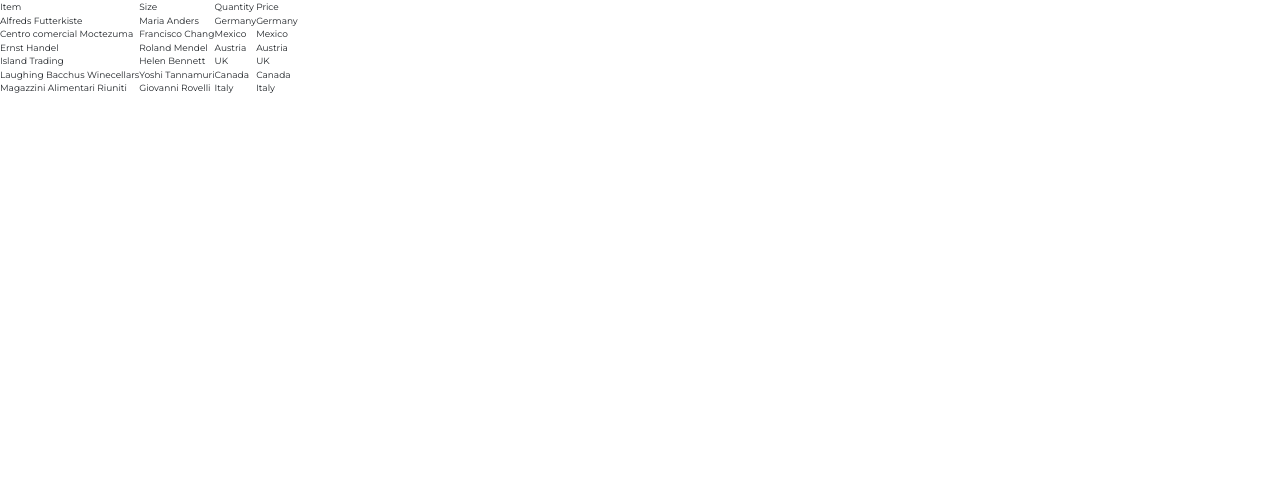
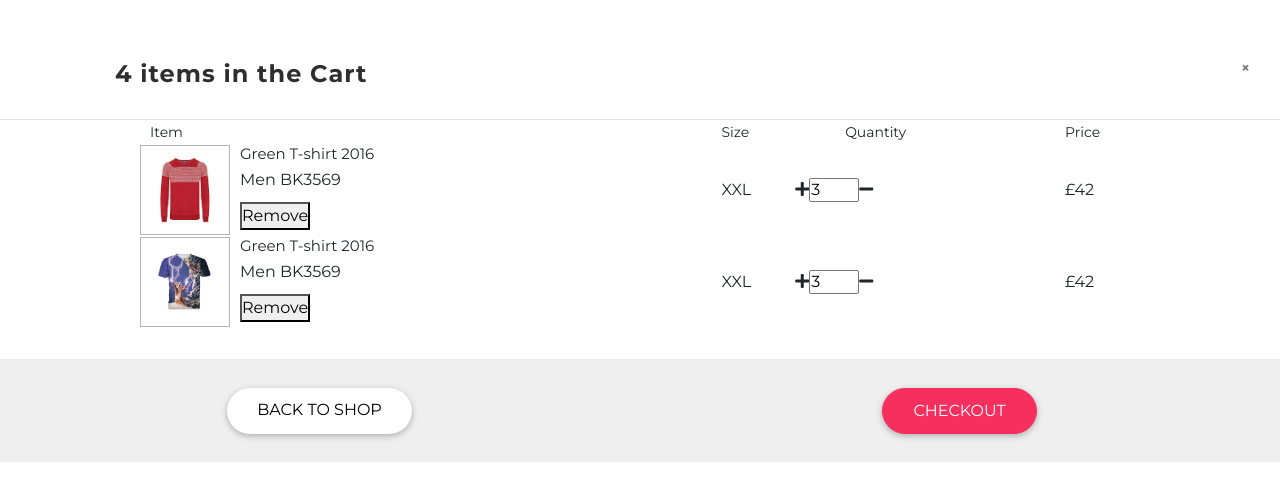
Before and after one commit to Oladunjoye/shopmate, a React (Create React App) app in the folder shopmate/: page /cart in a window 1280 px wide. Shown: the top 500 px of the page. Built offline with nearby package versions, Linux system fonts and the light colour scheme.

Commit message:
cart modal

```diff
--- a/shopmate/src/Checkout/Cart.js
+++ b/shopmate/src/Checkout/Cart.js
@@ -1,60 +1,78 @@
 import React from "react"
+import {Link} from "react-router-dom"
 
 function Cart(){
     return(
-        <div>
-        <table>
-        <tr>
-          <th>Item</th>
-          <th>Size</th>
-          <th>Quantity</th>
-          <th>Price</th>
+    <div className ="cart-form">
+    <h3>4 items in the Cart  <button type="button" className="close" data-dismiss="modal" aria-label="Close">
+    <span aria-hidden="true">&times;</span>
+  </button></h3>
 
-        </tr>
-        <tr>
-          <td>Alfreds Futterkiste</td>
-          <td>Maria Anders</td>
-          <td>Germany</td>
-          <td>Germany</td>
+    <hr/>
 
-        </tr>
-        <tr>
-          <td>Centro comercial Moctezuma</td>
-          <td>Francisco Chang</td>
-          <td>Mexico</td>
-          <td>Mexico</td>
+    <table className="cart-table table-borderless">
+    <thead id ="thead">
+      <tr>
+        <th scope="col"  id="cart-header-1">Item</th>
+        <th scope="col" id="cart-header-2">Size</th>
 
-        </tr>
-        <tr>
-          <td>Ernst Handel</td>
-          <td>Roland Mendel</td>
-          <td>Austria</td>
-          <td>Austria</td>
+        <th scope="col" id="cart-header-3">Quantity</th>
+        <th scope="col" id="cart-header-4">Price</th>
 
-        </tr>
-        <tr>
-          <td>Island Trading</td>
-          <td>Helen Bennett</td>
-          <td>UK</td>
-          <td>UK</td>
 
-        </tr>
-        <tr>
-          <td>Laughing Bacchus Winecellars</td>
-          <td>Yoshi Tannamuri</td>
-          <td>Canada</td>
-          <td>Canada</td>
 
-        </tr>
-        <tr>
-          <td>Magazzini Alimentari Riuniti</td>
-          <td>Giovanni Rovelli</td>
-          <td>Italy</td>
-          <td>Italy</td>
+      </tr>
 
-        </tr>
-      </table></div>
-    )
+    </thead>
+
+
+    <tbody id ="tbody">
+      <tr>
+
+        <td class= "full-cart-image" id ="full-cart-image">
+
+        <img id ="cart-image" src= "/images/shop1sm.png" />
+        <div className ="cart-image-content">
+        <h4>Green T-shirt 2016</h4>
+        <p>Men BK3569</p>
+        <button>Remove</button>
+        </div>
+        </td>
+        <td> XXL</td>
+        <td id = "td-input"><i class="fas fa-plus"></i><input type ="text" value ="3"/><i class="fas fa-minus"></i></td>
+        <td>£42</td>
+
+
+
+
+
+      </tr>
+      <tr>
+      <td  class= "full-cart-image" id ="full-cart-image-2">
+      <img id ="cart-image" src= "/images/shop2sm.png" />
+      <div className ="cart-image-content">
+      <h4>Green T-shirt 2016</h4>
+      <p>Men BK3569</p>
+      <button>Remove</button>
+      </div>
+      </td>
+      <td> XXL</td>
+      <td><i class="fas fa-plus"></i><input type ="text" value ="3"/><i class="fas fa-minus"></i></td>
+      <td>£42</td>
+
+      </tr>
+
+
+    </tbody>
+  </table>
+
+  <div className ="checkout-footer">
+  <Link to =  "/products" className = "btn btn-ghost btn-white" href = "#">Back to shop</Link>
+  <Link to =  "/checkout" className = "btn btn-standard " data-dismiss ="modal" href = "#">Checkout</Link>
+  </div>
+</div>
+
+        )
 }
 
 export default Cart
--- /dev/null
+++ b/shopmate/src/Checkout/CartModal.js
@@ -0,0 +1,22 @@
+import React from "react"
+import {Link} from "react-router-dom";
+import Cart from "./Cart"
+
+function CartModal(){
+    return(
+
+
+<div className="modal fade " id="modalCartForm" tabindex="-1" role="dialog" aria-labelledby="modalCartForm"
+aria-hidden="true">
+
+<div className="modal-dialog modal-lg " role="document">
+  <div className="modal-content">
+   <Cart/>
+   </div>
+
+</div>
+</div>
+    )
+}
+
+export default CartModal
--- a/shopmate/src/Checkout/checkout.scss
+++ b/shopmate/src/Checkout/checkout.scss
@@ -361,6 +361,7 @@ hr{
         justify-content: space-around;
         padding:2.5rem  0;
         margin-top: 3rem;
+        width: 100% !important;
         .btn-white{     display: inline-block;
             text-decoration: none;
             padding: 10px 30px;
@@ -374,6 +375,12 @@ hr{
 
             font-size: 1.6rem;}
         .btn-standard{@include button}
+
+     #full-cart-image{
+
+        display: flex;
+    }
+
     }
 
 //overall checkout ends
@@ -403,3 +410,102 @@ hr{
 .special{
     @include button
 }
+
+
+// CART STYLE SECTION
+
+#modalCartForm{
+    font-size: 1.6rem;
+
+
+}
+#cart-modal-image{
+    height: 30px;
+    width: 30px;
+}
+
+#cart-image{
+    height: 90px;
+    width: 90px;
+    padding: 1rem;
+    border: 1px solid #B4B4B4;
+    margin: 0 1rem
+}
+
+#modalCartForm{
+    background: none;
+}
+.cart-form{
+    width: 100%;
+    margin: 1rem auto 0;
+
+
+    h3{
+        padding-left: 8.5rem;
+        padding-top: 3rem;
+        margin: 3rem;
+        color: #2E2E2E;
+        font-size: 2.4rem;
+        font-weight: bold;
+        letter-spacing: 1px;
+    }
+    hr{
+    }
+
+    table th{
+        font-size: 1.4rem !important;
+
+    }
+
+     #tbody > tr{
+         margin-top: 2rem !important;
+         top:2rem
+
+    }
+
+    td > input{
+        width:5rem;
+        height: 2.4rem
+    }
+    td > #td-input{
+        margin: 0 auto;
+        justify-content: center;
+        padding-left: 3rem;
+    }
+    table td {
+        font-size:1.6rem;
+
+
+    }
+    .cart-table{
+        width:80%;
+        // padding: 5.5rem;
+        border-collapse: separate;
+        margin: 0 auto;
+        font-size: 1.6rem;
+
+     }
+
+     thead tr {
+        font-size: 1.4rem;
+
+      #cart-header-1{
+         padding-left: 2rem;
+
+     }
+
+     #cart-header-3{
+         margin: 0 auto;
+         padding-left:5rem;
+     }
+
+     }
+     .full-cart-image{
+         display: flex;
+     }
+}
+
+.fa-white{
+    color: white;
+
+}
--- a/shopmate/src/Common/Navbar2.js
+++ b/shopmate/src/Common/Navbar2.js
@@ -1,5 +1,6 @@
 import React from "react"
 import {Link} from 'react-router-dom'
+import CartModal from "../Checkout/CartModal"
 
 function Navbar2(){
     return(
@@ -10,6 +11,11 @@ function Navbar2(){
 
         <input type ="text" placeholder ="Search Anything"/>
 
+        <CartModal/>
+        <div>
+        <i className="fas fa-shopping-cart fa-2x fa-white"  data-toggle="modal" data-target="#modalCartForm"></i>
+        </div>
+
 
         </nav>
     )
--- a/shopmate/src/Shop/Gallery.js
+++ b/shopmate/src/Shop/Gallery.js
@@ -61,6 +61,8 @@ function Gallery(){
         </Link>
         <a className = "btn btn-ghost" href = "#">Add to cart</a>
         </figure>
+
+
         </section>
 
     )
--- a/shopmate/src/Shop/shop.scss
+++ b/shopmate/src/Shop/shop.scss
@@ -80,7 +80,6 @@ ul{
     grid-template-columns: repeat(4, minmax(220px, auto));
     grid-template-rows: repeat(2, minmax(336px,auto));
     grid-gap: 2rem;
-    height: 100%;
 
      box-shadow: 0 4px 8px 0 rgba(0, 0, 0, 0.2), 0 6px 20px 0 rgba(0, 0, 0, 0.19);
 
```
